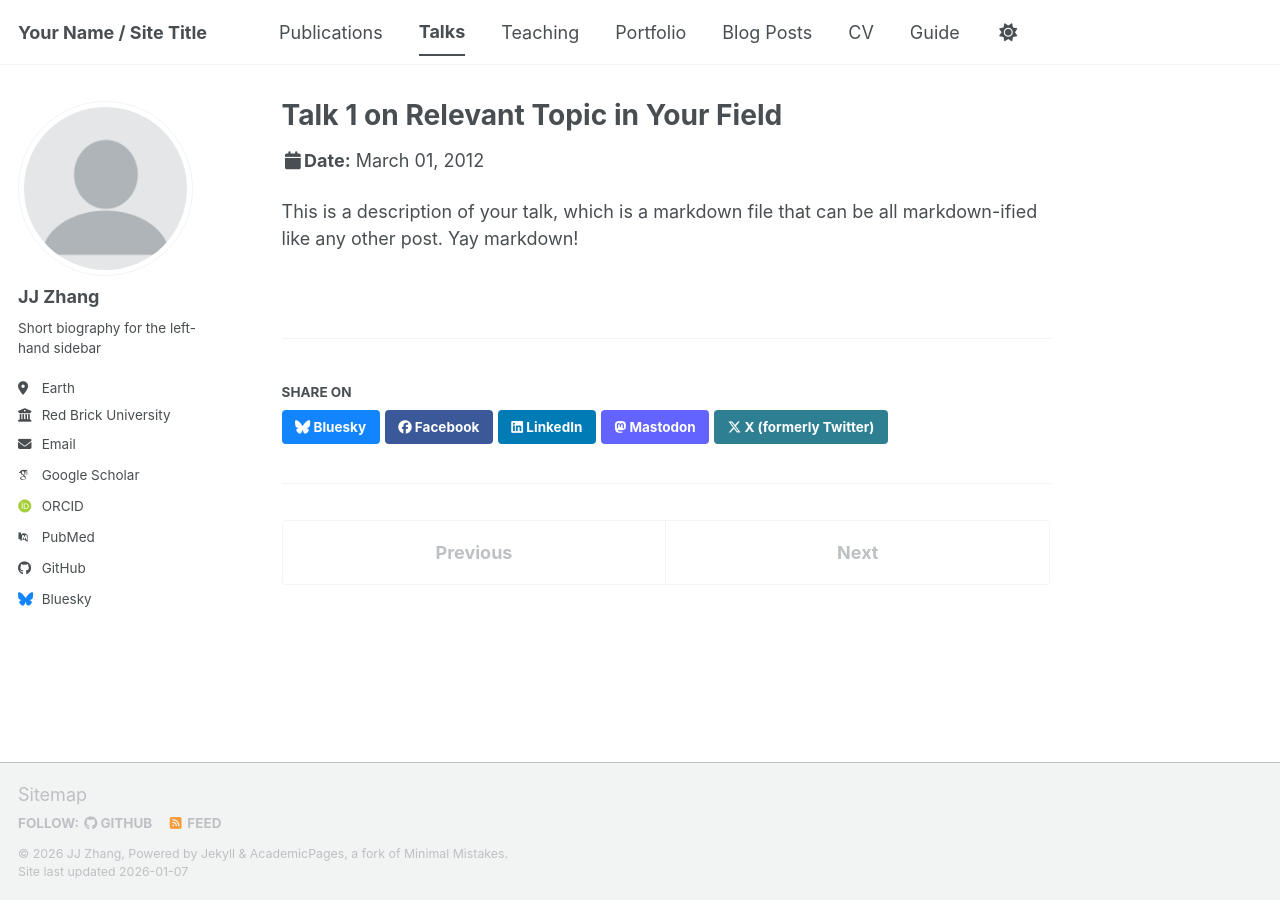
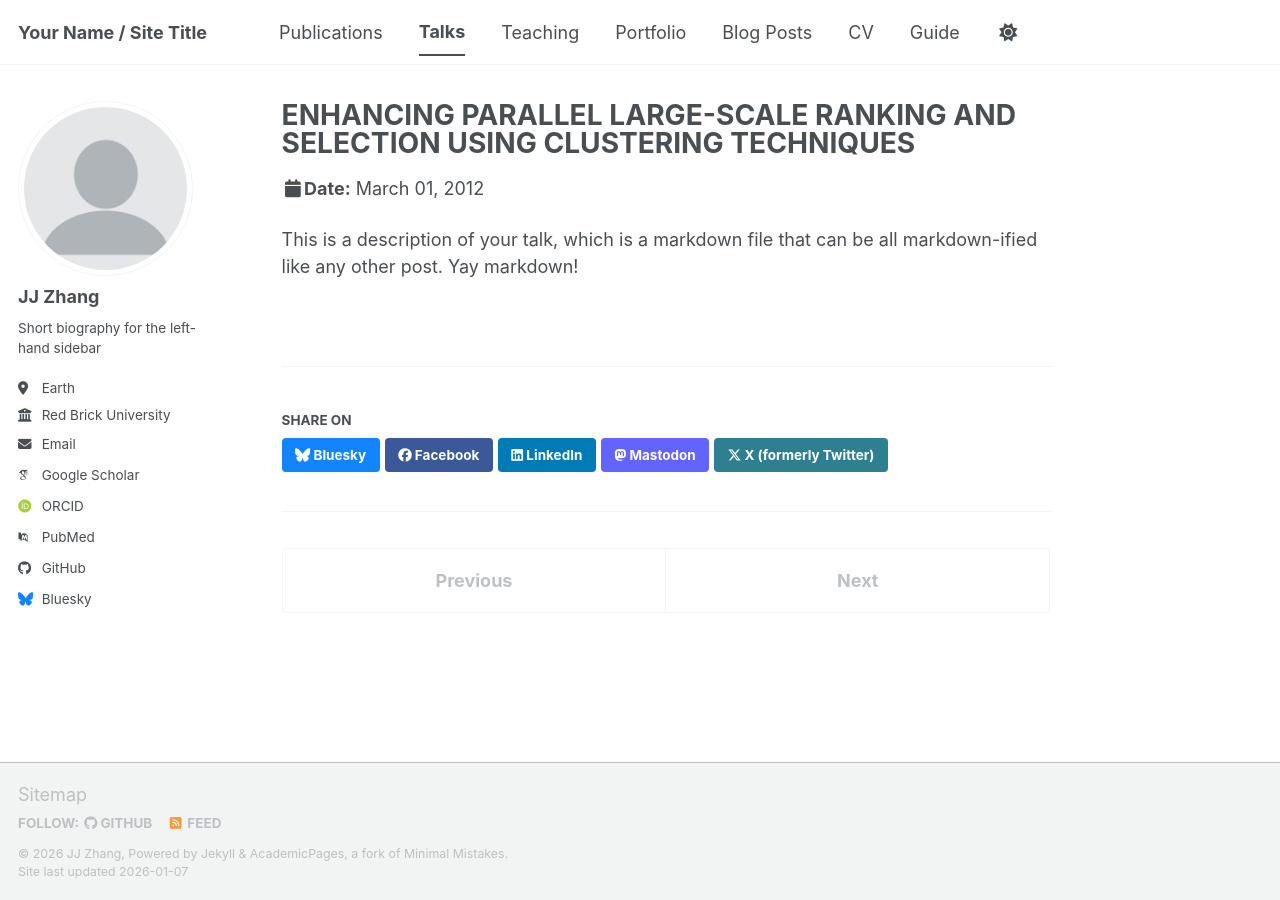
Before and after one commit to zishizhang/zishizhang.github.io, a Jekyll site: the page built from _talks/2012-03-01-talk-1.md, in a window 1280 px wide. Built offline with Jekyll 4.4.1, drawn with Linux system fonts in a browser that asks for light colours; some web fonts are replaced; a script bundle is joined from its source files by our own code; library files that are not in the unit come from our copies.

Commit message:
Update 2012-03-01-talk-1.md

```diff
--- a/_talks/2012-03-01-talk-1.md
+++ b/_talks/2012-03-01-talk-1.md
@@ -1,11 +1,11 @@
 ---
-title: "Talk 1 on Relevant Topic in Your Field"
+title: "ENHANCING PARALLEL LARGE-SCALE RANKING AND SELECTION USING CLUSTERING TECHNIQUES"
 collection: talks
 type: "Talk"
 permalink: /talks/2012-03-01-talk-1
 venue: "UC San Francisco, Department of Testing"
 date: 2012-03-01
-location: "San Francisco, CA, USA"
+location: "San Antonio, TX, USA"
 ---
 
 This is a description of your talk, which is a markdown file that can be all markdown-ified like any other post. Yay markdown!
```
